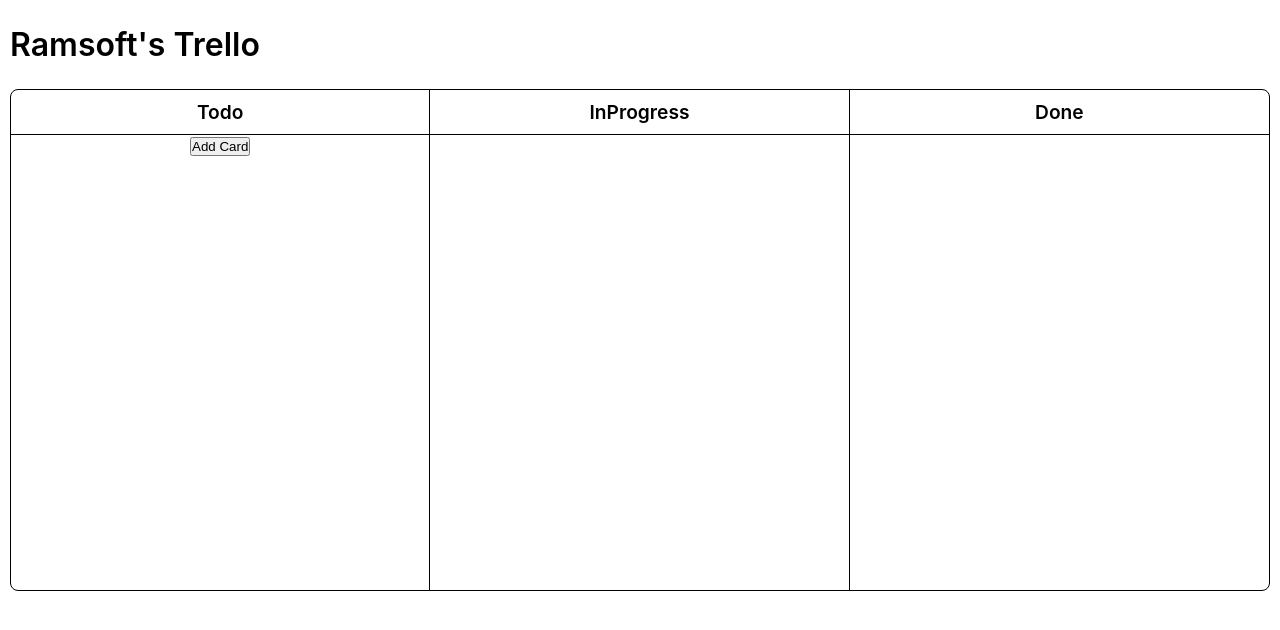
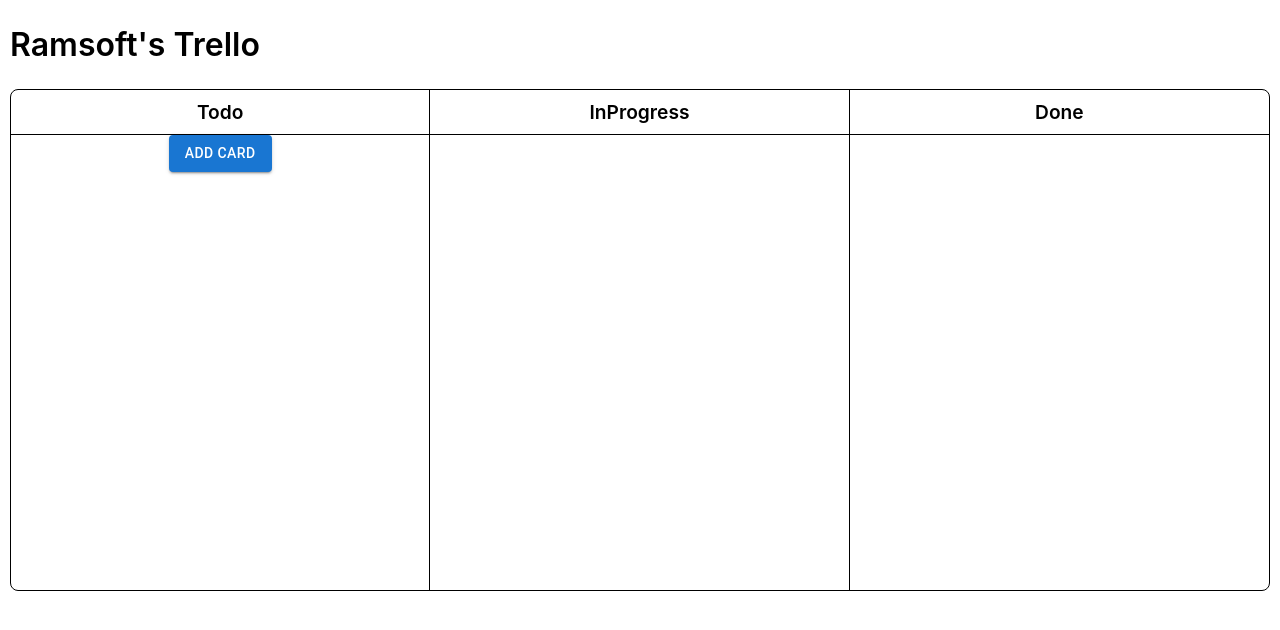
Before and after one commit to Vijendra-Achar/Ramsoft-trello, a React (Create React App) app: page / in a window 1280 px wide. Shown: the top 630 px of the page. Built offline with nearby package versions, Linux system fonts and the light colour scheme.

Commit message:
Test cases Updated

```diff
--- a/src/App.jsx
+++ b/src/App.jsx
@@ -2,7 +2,7 @@
 
 import Card from "./components/card";
 import Form from "./components/form";
-
+import { Button } from "@mui/material";
 import "./styles.scss";
 
 export default function App() {
@@ -101,7 +101,11 @@
                   onStatusChange={handleOnStatusChange}
                 />
               ))}
-              {section?.addButton && <button onClick={() => setOpenAddNewTask(true)}>Add Card</button>}
+              {section?.addButton && (
+                <Button variant="contained" onClick={() => setOpenAddNewTask(true)}>
+                  Add Card
+                </Button>
+              )}
             </div>
           );
         })}
```
Also changed, not shown: 1 other file (tests, documents, lock files or other folders).
